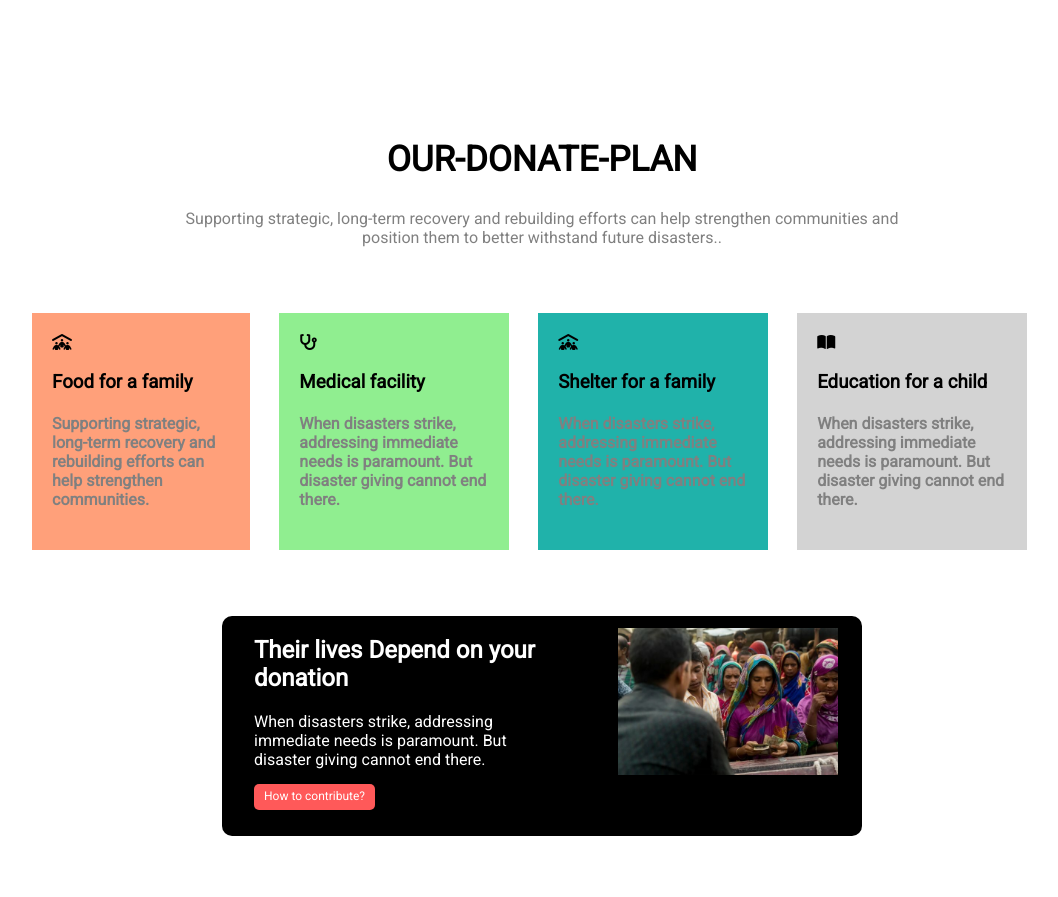
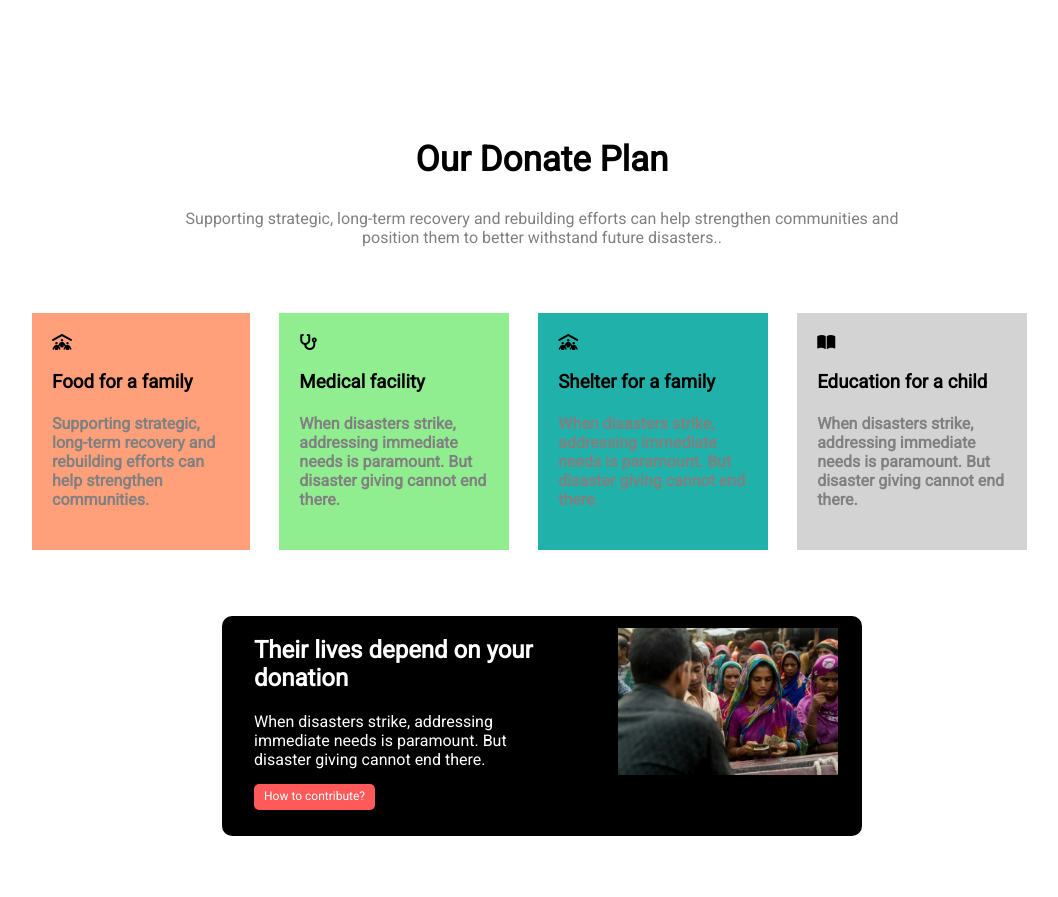
Before and after one commit to Mousumi-rm/webside-3-repo, a plain HTML site: page index.html in a window 1280 px wide. Shown: the part 1240-2137 px from the top of the page, without its empty margins (98-1156 px from the left). Drawn offline with Linux system fonts and the light colour scheme.

Commit message:
new last

```diff
--- a/index.html
+++ b/index.html
@@ -65,7 +65,7 @@
     <section>
         <div class="Donate-today-text">
             <h1 class="h-tag-three">
-                OUR-DONATE-PLAN
+                Our Donate Plan
             </h1>
             <p class="p-tag-donate">Supporting strategic, long-term recovery and rebuilding efforts can help strengthen communities and position them to better withstand future disasters..</p>
         </div>
@@ -101,7 +101,7 @@
      <section class="lives-depend">
 
           <div class="lives-depend-text-one">
-             <h1>Their lives Depend on your donation</h1>
+             <h1>Their lives depend on your donation</h1>
              <p>When disasters strike, addressing immediate needs is paramount. But disaster giving cannot end there.</p>
              <a class="donate-us-a-tag" href="target="_blank href="https://www.globalgiving.org/projects/stand-up-for-the-flood-victims-in-bangladesh/">How to contribute?</a>
           </div>
```
